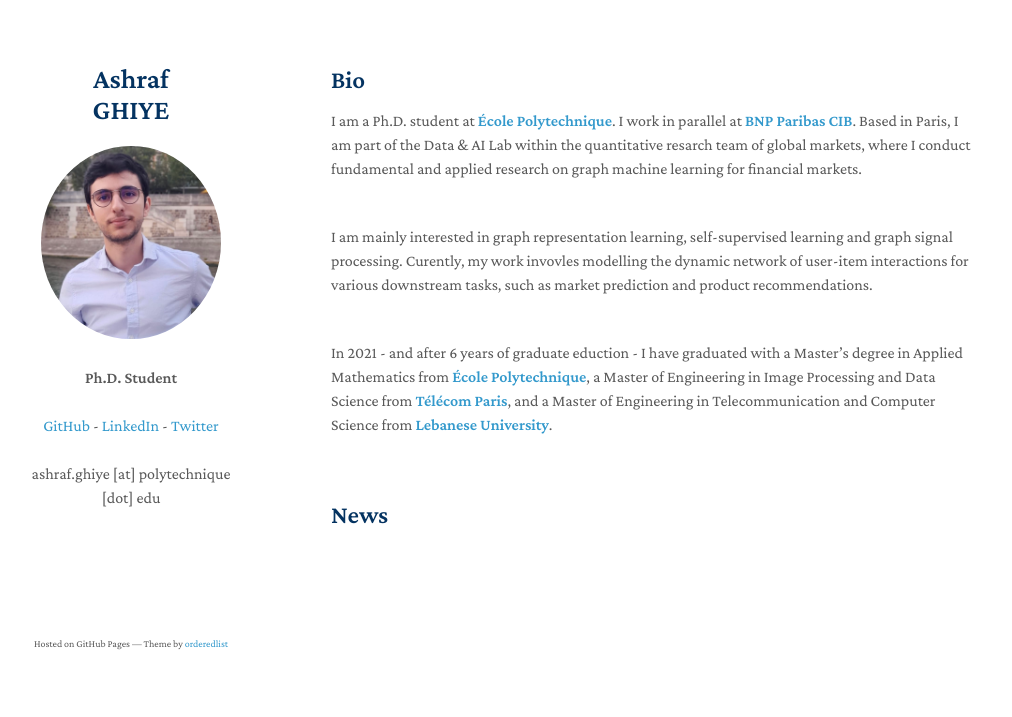
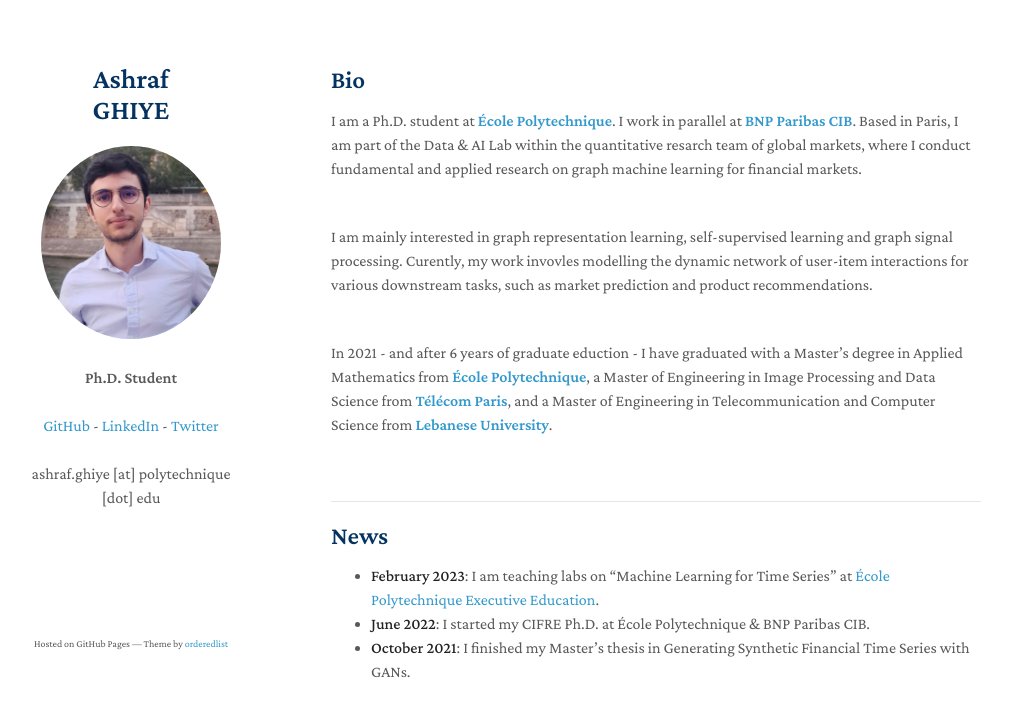
Before and after one commit to ashrafghiye/ashrafghiye.github.io, a Jekyll site: the page built from index.md, in a window 1280 px wide. Shown: the top 717 px of the page, without its empty margins (139-1151 px from the left). Built offline with Jekyll 4.4.1, drawn with Linux system fonts in a browser that asks for light colours; our own code applies the rules of GitHub Pages for plain Markdown files; a script that is not in the unit is left out.

Commit message:
Update index.md

```diff
--- a/index.md
+++ b/index.md
@@ -10,4 +10,12 @@ In 2021 - and after 6 years of graduate eduction - I have graduated with a Maste
 <br>
 
 
+---
+
+
+
 ## News
+
+- **February 2023**: I am teaching labs on "Machine Learning for Time Series" at <a href="https://exed.polytechnique.edu/formations/data/data-sciences-intelligence-artificielle" target="_blank">École Polytechnique Executive Education</a>.
+ - **June 2022**: I started my CIFRE Ph.D. at École Polytechnique & BNP Paribas CIB.
+ - **October 2021**: I finished my Master's thesis in Generating Synthetic Financial Time Series with GANs.
```
